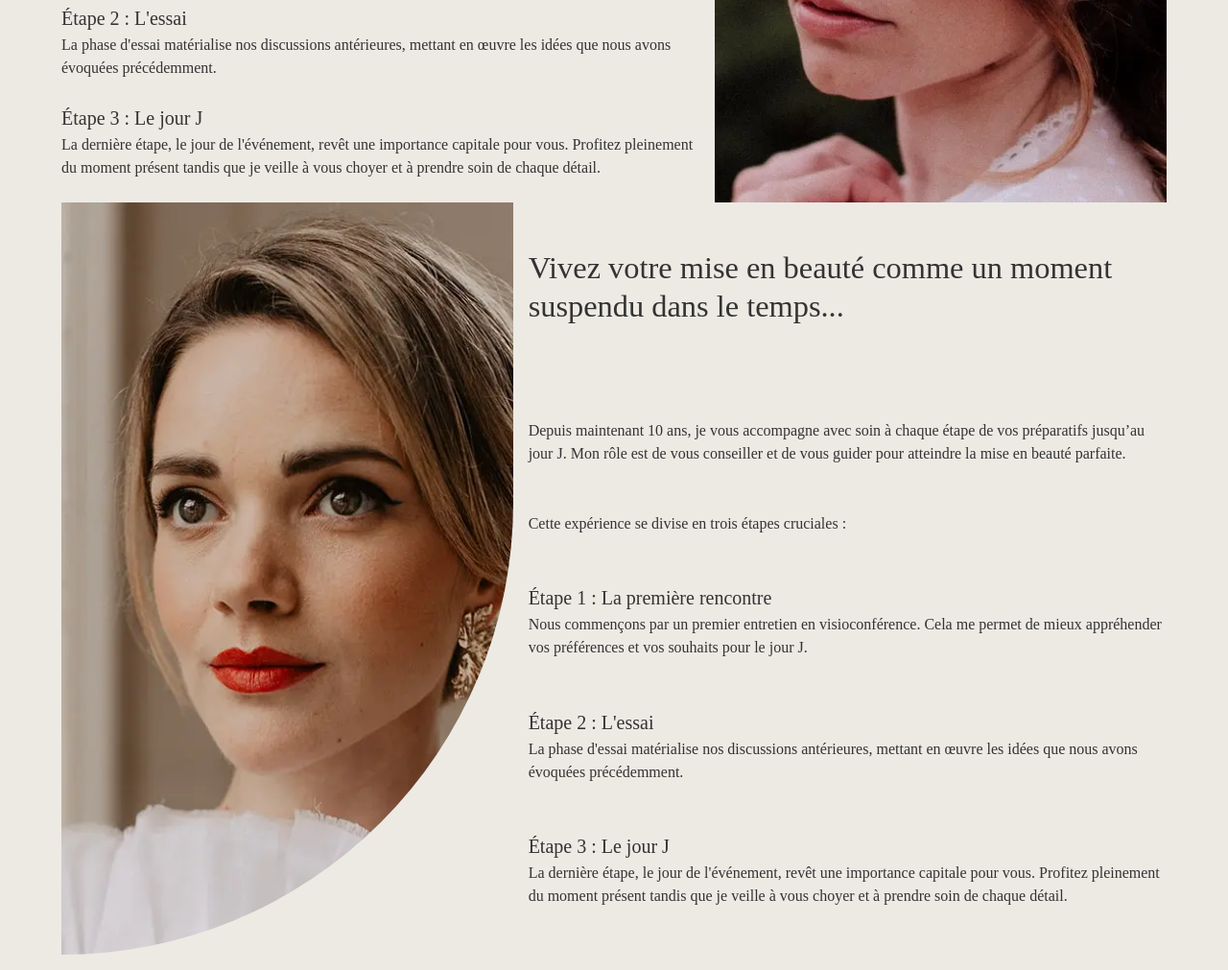
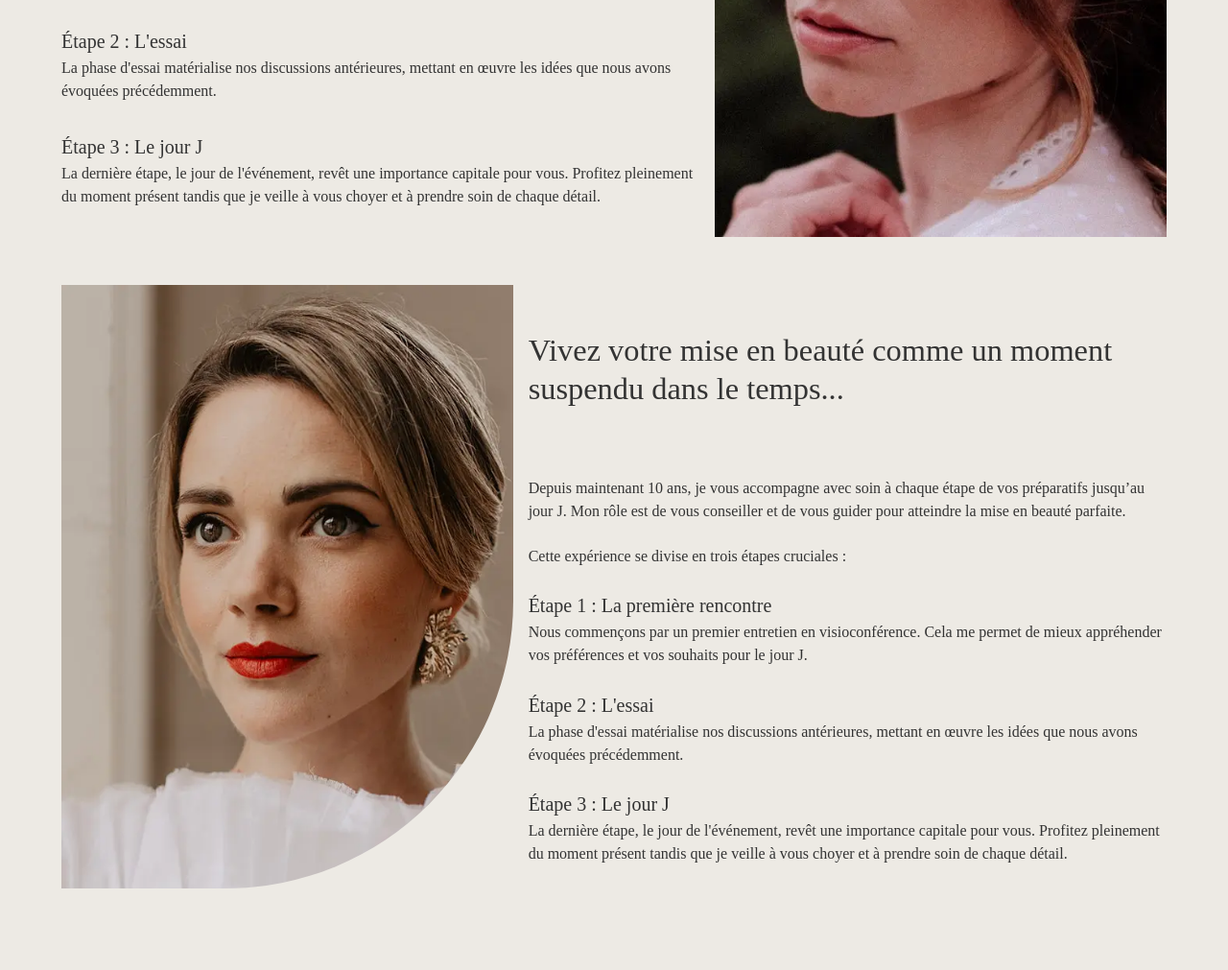
Before and after one commit to nicolasgodineau/noemie_lemoine_website, a Gatsby site: page /mariage in a window 1280 px wide. Shown: the part 573-1584 px from the top of the page at 96% size. Built offline with nearby package versions, Linux system fonts and the light colour scheme; Gatsby itself is replaced by a stand-in of ours; a web font is replaced by a local one.

Commit message:
Test de mise en page

```diff
--- a/src/pages/mariage.js
+++ b/src/pages/mariage.js
@@ -39,6 +39,7 @@
     return (
         <Layout headerColor={colorLight} headerColorText={colorDark}>
             <Container component="section" maxWidth="lg" sx={{
+                height: "calc(100vh - 150px)",
             }}>
                 {/* Utilisation de la grille de MUI pour diviser la page en 12 colonnes avec une gouttière de 20 */}
                 <Grid container spacing={2} sx={{
@@ -70,7 +71,7 @@
                     </Grid>
                     {/* Les 5 colonnes de droite pour l'image */}
                     <Grid item xs={5} sx={{
-                        height: "calc(100vh - 150px)",
+
 
                     }}>
                         <StaticImage
--- a/src/pages/mariage2.js
+++ b/src/pages/mariage2.js
@@ -37,13 +37,18 @@
 
     return (
         <Container component="section" maxWidth="lg" sx={{
+            height: "100svh",
+            display: "flex",
+            flexDirection: "column",
+            alignItems: "center",
+            justifyContent: "center",
         }}>
             {/* Utilisation de la grille de MUI pour diviser la page en 12 colonnes avec une gouttière de 20 */}
 
             <Grid container spacing={2} sx={{
             }}>
                 <Grid item xs={5} sx={{
-                    height: "100svh",
+
 
                 }}>
                     <StaticImage
@@ -51,7 +56,7 @@
                         alt="image d'illustration"
                         style={{
                             height: '100%', width: '100%',
-                            borderRadius: "0px 0px 1000px 0px",
+                            borderRadius: "0px 0px 300px 0px",
                             flexGrow: 1,
                         }}
                     />
```
